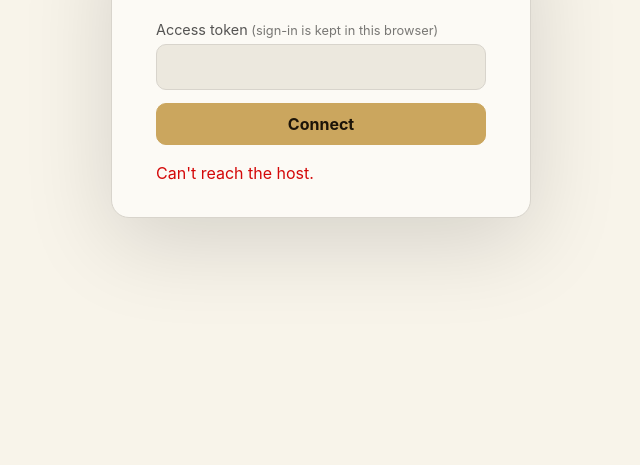
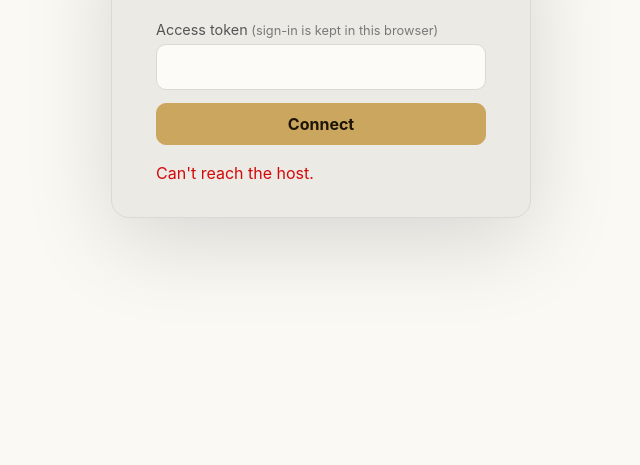
Before and after one commit to lizzyhague/grok-remote, a website with bundled scripts: page public/index.html in a window 1280 px wide. Shown: the part 335-800 px from the top of the page, without its empty margins (319-959 px from the left). Built offline with nearby package versions, Linux system fonts and the light colour scheme; no server answers; files whose address does not match are found by name.

Commit message:
Refine light theme surface palette

```diff
--- a/public/styles.css
+++ b/public/styles.css
@@ -84,15 +84,11 @@
 /* Light surfaces match lanting; Grok's yellow mixes in 20% body text. */
 :root[data-theme="light"] {
   color-scheme: light;
-  --neutral: #f8f4ea;
+  --neutral: #fbf9f4;
   --theme: color-mix(in srgb, color-mix(in srgb, var(--neutral) var(--mix-text), var(--ink)) 20%, #f3c56b);
   --theme-ink: #1c1408;
   --ink: #1c1c1e;
   --mix-tint: 0%;
-  --mix-surface-sunken: 95%;
-  --mix-surface-1: 97%;
-  --mix-surface-2: 50%;
-  --mix-surface-3: 92%;
   --mix-border: 87%;
   --mix-border-strong: 78%;
   --mix-text: 6%;
@@ -106,9 +102,10 @@
   --mix-permission: 14%;
   --mix-copy-success: 16%;
   --mix-bubble-user: 93%;
-  --surface-sunken: color-mix(in srgb, var(--tint) var(--mix-surface-sunken), black);
+  /* Mirror of dark mode: recessed surfaces mix toward white, raised surfaces toward black. */
+  --surface-sunken: color-mix(in srgb, var(--tint) var(--mix-surface-sunken), white);
   --surface-1: color-mix(in srgb, var(--tint) var(--mix-surface-1), black);
-  --surface-2: color-mix(in srgb, var(--tint) var(--mix-surface-2), white);
+  --surface-2: color-mix(in srgb, var(--tint) var(--mix-surface-2), black);
   --surface-3: color-mix(in srgb, var(--tint) var(--mix-surface-3), black);
   --border: color-mix(in srgb, var(--tint) var(--mix-border), black);
   --border-strong: color-mix(in srgb, var(--tint) var(--mix-border-strong), black);
--- a/public/theme.js
+++ b/public/theme.js
@@ -2,7 +2,7 @@
 (function () {
   var KEY = "grok-remote.theme";
   // Page background of each theme, so the PWA status bar and title bar match the page; kept in step with styles.css by page-colors.test.js.
-  var HEADER_COLORS = { dark: "#161413", light: "#f8f4ea" };
+  var HEADER_COLORS = { dark: "#161413", light: "#fbf9f4" };
   var root = document.documentElement;
   var header = document.querySelector('meta[name="theme-color"]');
   var media = typeof window.matchMedia === "function" ? window.matchMedia("(prefers-color-scheme: light)") : null;
```
Also changed, not shown: public/color-tokens.test.js (+1 -1 lines), public/theme.test.js (+2 -2 lines).
